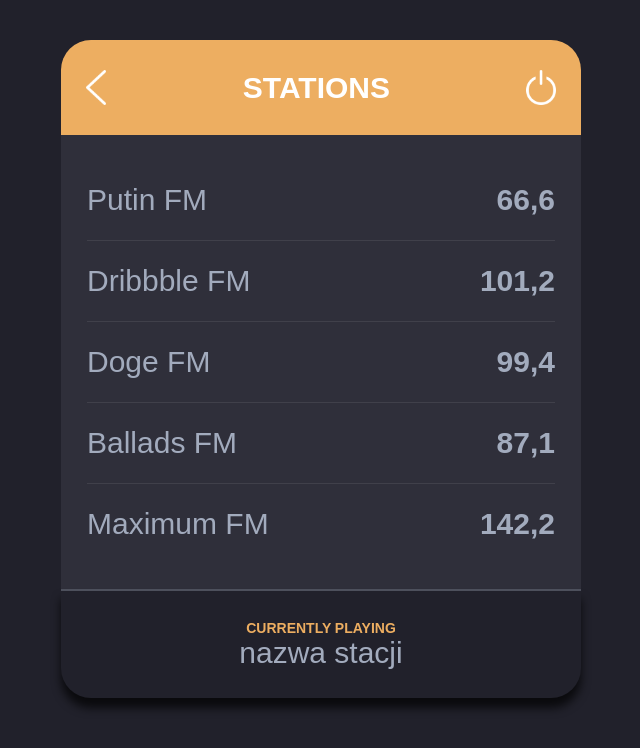
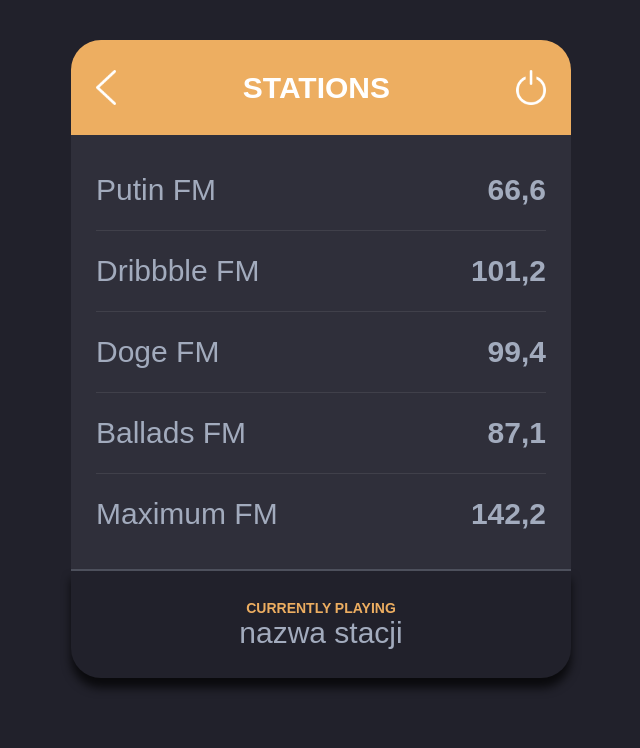
Before and after one commit to Golat/0012_Netguru, a website: page app/index.html in a window 1280 px wide. Shown: the whole page, without its empty margins (319-959 px from the left). Drawn offline with Linux system fonts and the light colour scheme; files that its build step writes are made by us from their sources.

Commit message:
Static radio opimised.

```diff
--- a/app/index.html
+++ b/app/index.html
@@ -36,34 +36,34 @@
 
     <main>
 
-        <div class="wrapper">
+        <div class="radio wrapper">
             <div class="radio__header">
                 <img src="img/back-arrow.png">
                 <h1>STATIONS</h1>
                 <img src="img/switch.png">
             </div>
-            <div class="radio__container">
-                <div class="radio__station">
-                    <div class="radio__station__name">Putin FM</div>
-                    <div class="radio__station__freq">66,6</div>
-                </div>
-                <div class="radio__station">
-                    <div class="radio__station__name">Dribbble FM</div>
-                    <div class="radio__station__freq">101,2</div>
-                </div>
-                <div class="radio__station">
-                    <div class="radio__station__name">Doge FM</div>
-                    <div class="radio__station__freq">99,4</div>
-                </div>
-                <div class="radio__station">
-                    <div class="radio__station__name">Ballads FM</div>
-                    <div class="radio__station__freq">87,1</div>
-                </div>
-                <div class="radio__station">
-                    <div class="radio__station__name">Maximum FM</div>
-                    <div class="radio__station__freq">142,2</div>
-                </div>
-            </div>
+            <ul class="radio__container">
+                <li class="radio__station">
+                    <div class="radio__station__descr">aaa</div>
+                    <a class="radio__station__name">Putin FM<span>66,6</span></a>
+                </li>
+                <li class="radio__station">
+                    <div class="radio__station__descr">aaa</div>
+                    <a class="radio__station__name">Dribbble FM <span>101,2</span></a>
+                </li>
+                <li class="radio__station">
+                    <div class="radio__station__descr">aaa</div>
+                    <a class="radio__station__name">Doge FM<span>99,4</span></a>
+                </li>
+                <li class="radio__station">
+                    <div class="radio__station__descr">aaa</div>
+                    <a class="radio__station__name">Ballads FM<span>87,1</span></a>
+                </li>
+                <li class="radio__station">
+                    <div class="radio__station__descr">aaa</div>
+                    <a class="radio__station__name">Maximum FM<span>142,2</span></a>
+                </li>
+            </ul>
             <div class="radio__footer">
                 <div class="radio__footer__text">CURRENTLY PLAYING</div>
                 <div class="radio__footer__namestation">nazwa stacji</div>
--- a/app/styles/_basic.scss
+++ b/app/styles/_basic.scss
@@ -5,7 +5,7 @@
 }
 
 .wrapper {
-    width: 520px;
+    width: 500px;
     margin: auto;
 }
 
@@ -37,39 +37,33 @@
 
     &__container {
         background-color: #2f2f3a;
+        padding: 15px 25px;
     }
 
     &__station {
         background-color: #2f2f3a;
         font-size: 30px;
-        width: 90%;
-        display: flex;
-        justify-content: space-between;
-        align-items: center;
-        border-bottom: 1px solid #40404a;
-        margin: auto;
+        margin: 0;
+        padding: 25px 0px ;
+        list-style-type: none;
 
-        &:nth-child(1){
-            padding-top: 25px;
-        }
-
-        &:nth-last-child(1){
-            border-bottom: none;
-            padding-bottom: 25px;
+        & + li {
+            border-top: 1px solid #40404a;
         }
 
         &__name {
-            display: inline-block;
-            cursor: pointer;
+            display: block;
+
+            span {
+                float: right;
+                font-weight: bold;
+            }
         }
 
-        &__freq {
-            text-align: right;
-            display: inline-block;
-            margin: 25px 0px;
-            font-weight: bold;
-            cursor: pointer;
+        &__descr {
+            display: none;
         }
+
     }
 
     &__footer {
```
Also changed, not shown: dist/index.html, dist/styles/main.css.
